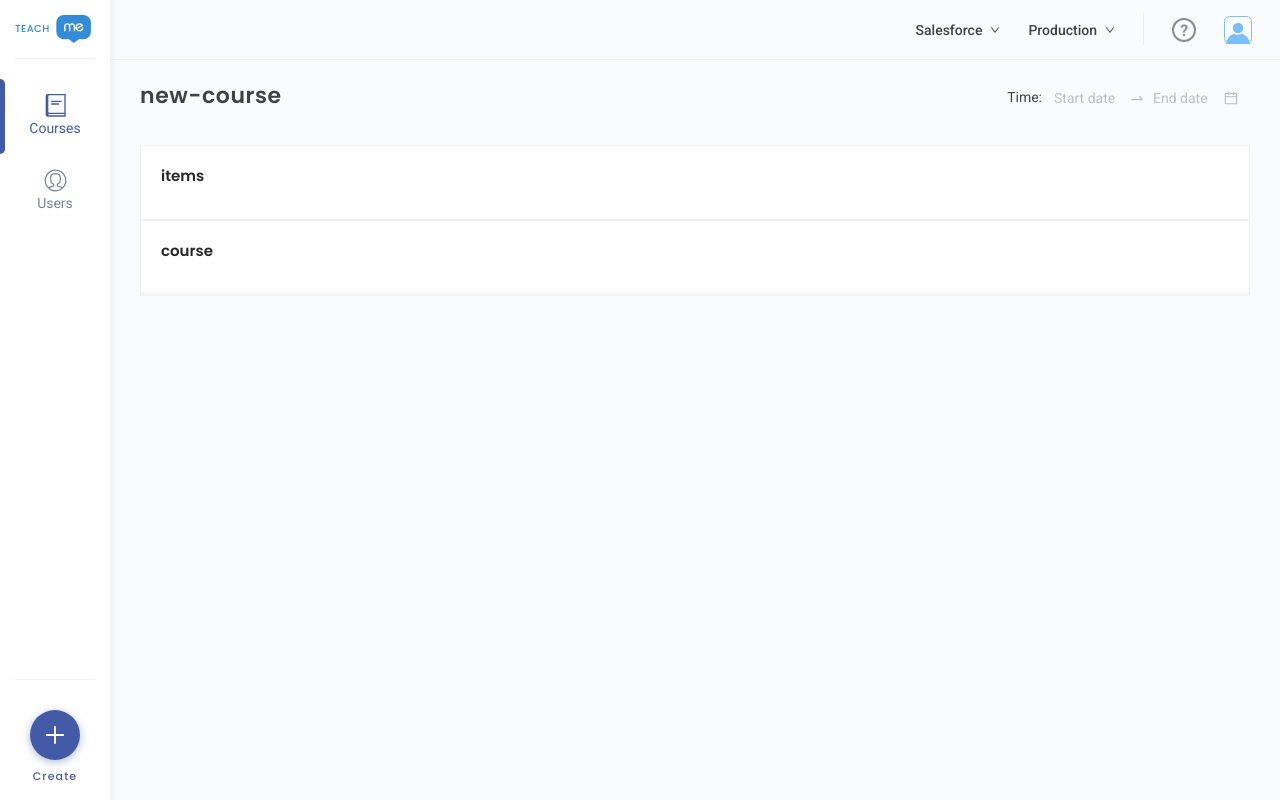
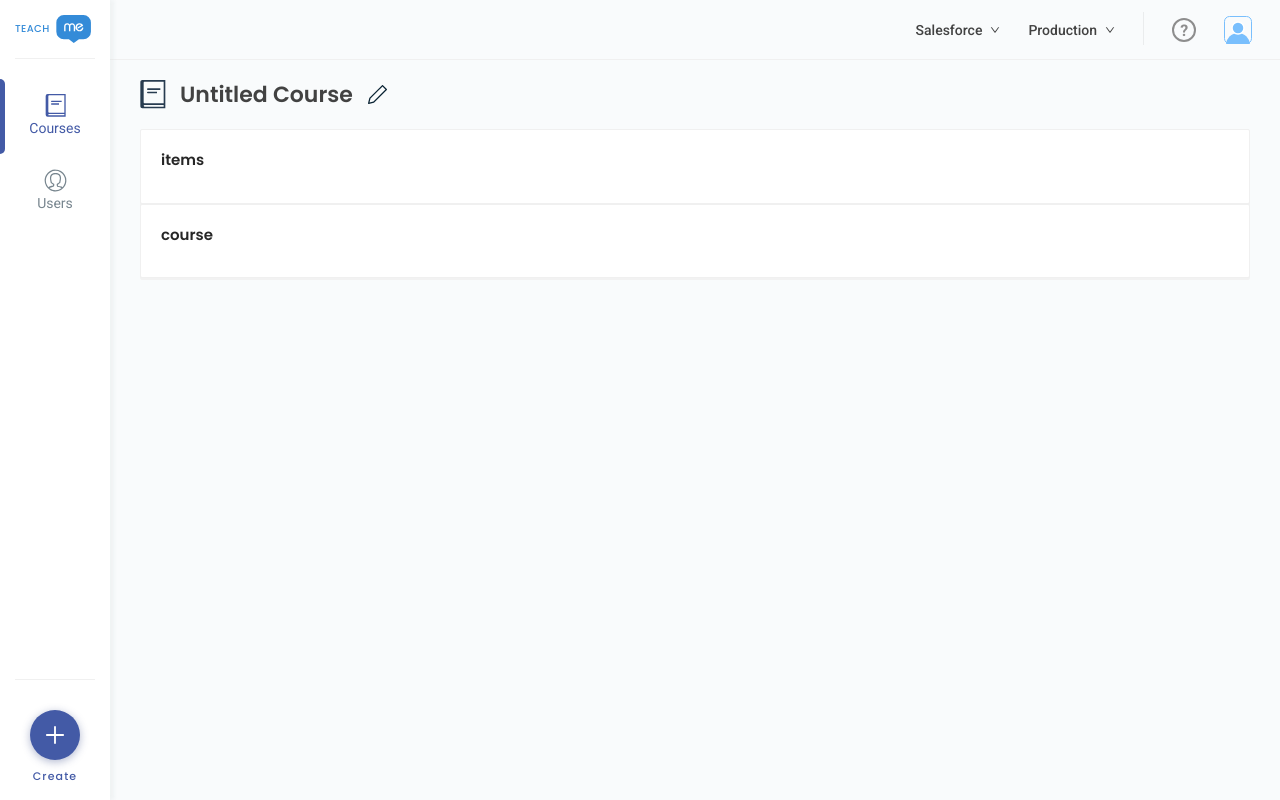
Before and after one commit to delta94/teachme-admin, a React (Create React App) app: page /course-editor/new in a window 1280 px wide. Built offline with nearby package versions, Linux system fonts and the light colour scheme; what @walkme/editor-sdk would draw is missing.

Commit message:
Editable title in new course

```diff
--- a/src/components/Screen/CourseEditorScreen/index.tsx
+++ b/src/components/Screen/CourseEditorScreen/index.tsx
@@ -1,12 +1,18 @@
-import React, { ReactElement } from 'react';
+import React, { ReactElement, useState } from 'react';
 
 import WMCard from '../../common/WMCard';
-import ScreenHeader from '../../common/ScreenHeader';
+import EditableTitle from '../../common/  EditableTitle';
 
 export default function CourseEditorScreen(): ReactElement {
+  const [courseTitle, setCourseTitle] = useState('Untitled Course');
+
+  const onBlur = (text: string) => {
+    setCourseTitle(text);
+  };
+
   return (
     <>
-      <ScreenHeader title="new-course" />
+      <EditableTitle onBlur={onBlur} value={courseTitle} />
       <WMCard title="items" />
       <WMCard title="course" />
     </>
--- /dev/null
+++ b/src/components/common/  EditableTitle/index.tsx
@@ -0,0 +1,57 @@
+import React, { useState, ReactElement, useRef } from 'react';
+import cc from 'classcat';
+
+import WMInput from '../WMInput';
+import Icon, { IconType } from '../Icon';
+
+import classes from './style.module.scss';
+
+export default function EditableTitle({
+  onBlur,
+  value,
+}: {
+  onBlur: (inputValue: string) => void;
+  value: string;
+}): ReactElement {
+  const [inputValue, setInputValue] = useState(value);
+
+  const inputTitle = useRef<HTMLDivElement>(null);
+
+  const onInputBlur = () => {
+    onBlur(value);
+  };
+
+  const onChange = (e: any) => {
+    setInputValue(e.target.value);
+  };
+
+  const [showInputText, setShowInputText] = useState(false);
+
+  const showInput = () => {
+    if (!inputTitle.current) return;
+
+    inputTitle.current.focus();
+    setShowInputText(true);
+  };
+
+  return (
+    <div className={classes['editable-title']}>
+      <Icon type={IconType.EventCourse} className={classes['course-icon']} />
+      <div
+        className={cc([classes['text-title'], { [classes['hidden']]: showInputText }])}
+        onClick={showInput}
+      >
+        Untitled Course
+        <Icon type={IconType.Pencil} className={classes['pencil-icon']} />
+      </div>
+      <WMInput
+        placeholder="Untitled Course"
+        className={cc([classes['input-title'], { [classes['hidden']]: !showInputText }])}
+        onBlur={onInputBlur}
+        onChange={onChange}
+        value={inputValue}
+        ref={inputTitle}
+      />
+    </div>
+  );
+}
--- /dev/null
+++ b/src/components/common/  EditableTitle/style.module.scss
@@ -0,0 +1,42 @@
+.editable-title {
+  position: relative;
+  margin: 20px 0;
+  display: flex;
+  align-items: center;
+
+  .input-title,
+  .text-title {
+    position: absolute;
+    left: 40px;
+    color: var(--neutral900);
+    font-family: var(--font-secondary), sans-serif;
+    width: 400px;
+    height: 30px;
+    border: none;
+    background-color: transparent;
+    font-size: 22px;
+    font-weight: 600;
+    line-height: 40px;
+    padding: 0;
+
+    &.hidden {
+      opacity: 0;
+      z-index: -1;
+    }
+  }
+
+  .text-title {
+    display: flex;
+    align-items: center;
+
+    .pencil-icon {
+      margin-left: 15px;
+    }
+  }
+
+  .input-title {
+    &:focus {
+      border-bottom: 1px solid var(--neutral900);
+    }
+  }
+}
--- a/src/components/common/Icon/icon.interface.ts
+++ b/src/components/common/Icon/icon.interface.ts
@@ -7,4 +7,6 @@ export enum IconType {
   Search = 'search',
   Quiz = 'quiz',
   Delete = 'delete',
+  Pencil = 'pencilIcon',
+  EventCourse = 'event-course',
 }
--- a/src/components/common/Icon/iconsSVG.tsx
+++ b/src/components/common/Icon/iconsSVG.tsx
@@ -6,6 +6,8 @@ import { ReactComponent as FileExportIcon } from '../../../images/icons/file-exp
 import { ReactComponent as SearchIcon } from '../../../images/icons/search.svg';
 import { ReactComponent as QuizIcon } from '../../../images/icons/quiz-tab.svg';
 import { ReactComponent as DeleteIcon } from '../../../images/icons/delete.svg';
+import { ReactComponent as PencilIcon } from '../../../images/icons/pencil.svg';
+import { ReactComponent as EventCourseIcon } from '../../../images/icons/event-course.svg';
 
 import { IconType } from './icon.interface';
 
@@ -18,4 +20,6 @@ export const IconSVG = {
   [IconType.Search]: SearchIcon,
   [IconType.Quiz]: QuizIcon,
   [IconType.Delete]: DeleteIcon,
+  [IconType.Pencil]: PencilIcon,
+  [IconType.EventCourse]: EventCourseIcon,
 };
--- a/src/components/common/WMInput/index.tsx
+++ b/src/components/common/WMInput/index.tsx
@@ -1,11 +1,11 @@
-import React, { ReactNode } from 'react';
+import React, { ReactNode, forwardRef } from 'react';
 import cc from 'classcat';
 import { Input } from 'antd';
 import { InputProps } from 'antd/lib/input';
 
 import classes from './style.module.scss';
 
-export interface IWMInputProps extends InputProps {
+export interface IWMInput extends InputProps {
   value?: string | ReadonlyArray<string> | number;
   placeholder?: string;
   className?: string;
@@ -14,21 +14,21 @@ export interface IWMInputProps extends InputProps {
   allowClear?: boolean;
 }
 
-export default function WMInput({
-  value,
-  placeholder,
-  className,
-  prefix,
-  suffix,
-  allowClear,
-  ...otherProps
-}: IWMInputProps) {
-  return (
+const WMInput = forwardRef(
+  (
+    { value, placeholder, className, prefix, suffix, allowClear, ...otherProps }: IWMInput,
+    ref: any,
+  ) => (
     <Input
+      ref={ref}
       value={value}
       placeholder={placeholder}
       className={cc([classes['wm-input'], className])}
       {...otherProps}
     />
-  );
-}
+  ),
+);
+
+WMInput.displayName = 'WMInput';
+
+export default WMInput;
```
Also changed, not shown: src/images/icons/event-course.svg (added), src/images/icons/pencil.svg (added).
